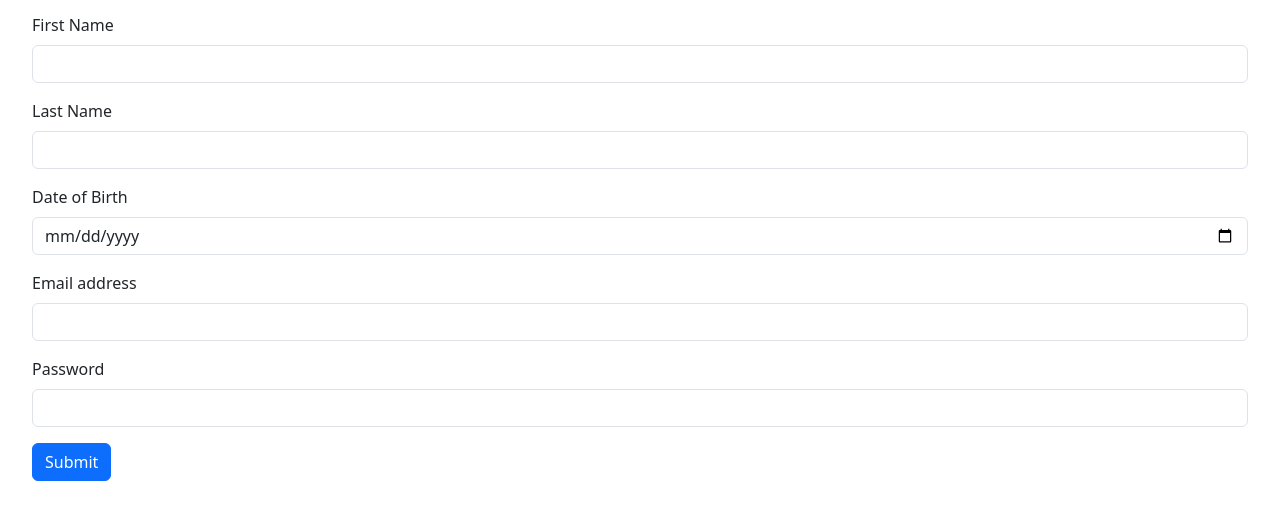
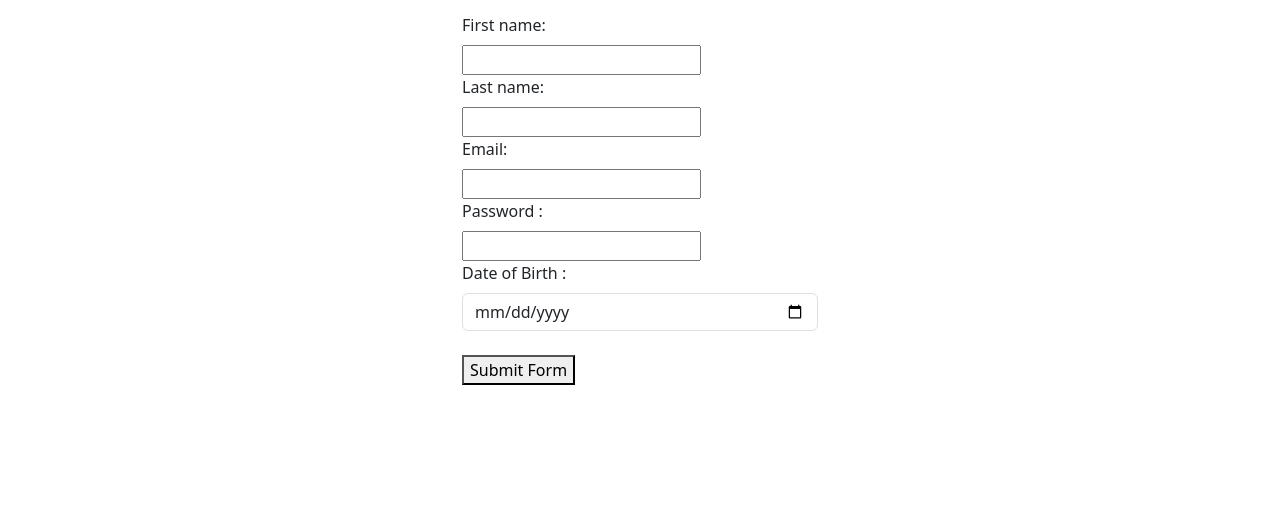
Before and after one commit to Hfear/Hfear.github.io, a website: page lab5.html in a window 1280 px wide. Shown: the part 353-866 px from the top of the page. After the commit the page ends 800 px from the top, so only its background shows below. Drawn offline with nearby package versions, Linux system fonts and the light colour scheme.

Commit message:
did the form again  the class way

```diff
--- a/lab5.html
+++ b/lab5.html
@@ -22,6 +22,7 @@ crossorigin="anonymous"></script>
         <blockquote class="blockquote">
           <p>Give me your information</p>
         </blockquote>
+
         <figcaption class="blockquote-footer">
           Someone really <cite title="Source Title">trustworthy</cite>
         </figcaption>
@@ -37,6 +38,36 @@ crossorigin="anonymous"></script>
       </div>
 
 
+      <div class="container">
+        <div class="row justify-content-center">
+          <div class="my-3 col-12 col-md-4 ">
+
+      <form id="myform">
+
+        <label for="fname" class="form-label">First name:</label><br>
+        <input type="text" id="fname" name="firstname"><br>
+
+        <label for="lname" class="form-label">Last name:</label><br>
+        <input type="text" id="lname" name="lastname" ><br>
+
+        <label for="email" class="form-label">Email:</label><br>
+        <input type="text" id="email" name="email" ><br>
+
+        <label for="pass" class="form-label">Password :</label><br>
+        <input type="text" id="pass" name="pass" ><br>
+
+        <label for="dob" class="form-label">Date of Birth :</label>
+        <input type="date" class="form-control" id="dob" name="dob"><br>
+
+      </form>
+
+      <button class = " " onclick = "submitform()"> Submit Form </button>
+
+    </div>
+  </div>
+</div>
+
+<!-- My first form that uses events and bootstraps form
     <form id="regform" onsubmit="submitform(event)">
         <div class="grid gap-3 m-3">
             <div class="mb-3">
@@ -53,7 +84,7 @@ crossorigin="anonymous"></script>
             </div>
             <div class="mb-3">
                 <label for="email" class="form-label">Email address</label>
-                <input type="email" class="form-control" id="email" name="email" aria-describedby="emailHelp">
+                <input type="email" class="form-control" id="email" name="email" >
             </div>
             <div class="mb-3">
                 <label for="password" class="form-label">Password</label>
@@ -62,6 +93,7 @@ crossorigin="anonymous"></script>
             <button type="submit" class="btn btn-primary">Submit</button>
         </div>
     </form>
+-->
 
 </div>
 
--- a/lab5.js
+++ b/lab5.js
@@ -9,23 +9,21 @@ password : "",
 dob : ""
 };
 
-//function for taking in the form and posting the data after submitted
-function submitform(event){
 
-    // this prevents the page from being immediatley reloaded which makes the form dissapear ;(
-    event.preventDefault();
+function submitform(){
 
     //getting form info from id
-    var form = document.getElementById("regform")
+    var form = document.getElementById("myform")
 
     //storing and formatting it into the class
     formAnswers = {
         firstname: form.firstname.value,
         lastname: form.lastname.value,
         email: form.email.value,
-        password: form.password.value,
+        password: form.pass.value,
         dob: form.dob.value
     };
+
 
 console.log(formAnswers);
 
@@ -115,6 +113,23 @@ document.getElementById("displaypg").innerHTML =
         `;
 
 
+        //function for taking in the form and posting the data after submitted
+        // function submitform(event){
+
+        //     // this prevents the page from being immediatley reloaded which makes the form dissapear ;(
+        //     event.preventDefault();
+
+        //     //getting form info from id
+        //     var form = document.getElementById("regform")
+
+        //     //storing and formatting it into the class
+        //     formAnswers = {
+        //         firstname: form.firstname.value,
+        //         lastname: form.lastname.value,
+        //         email: form.email.value,
+        //         password: form.password.value,
+        //         dob: form.dob.value
+        //     };
 
 
     }
--- a/lab6.js
+++ b/lab6.js
@@ -68,7 +68,5 @@ function Postcatfacts(){
 
             factchart.append(newrow);
 
-
-
         }
 }
```
Also changed, not shown: lab3.html (+0 -2 lines). Lines whose indentation alone changed are shown as unchanged.
